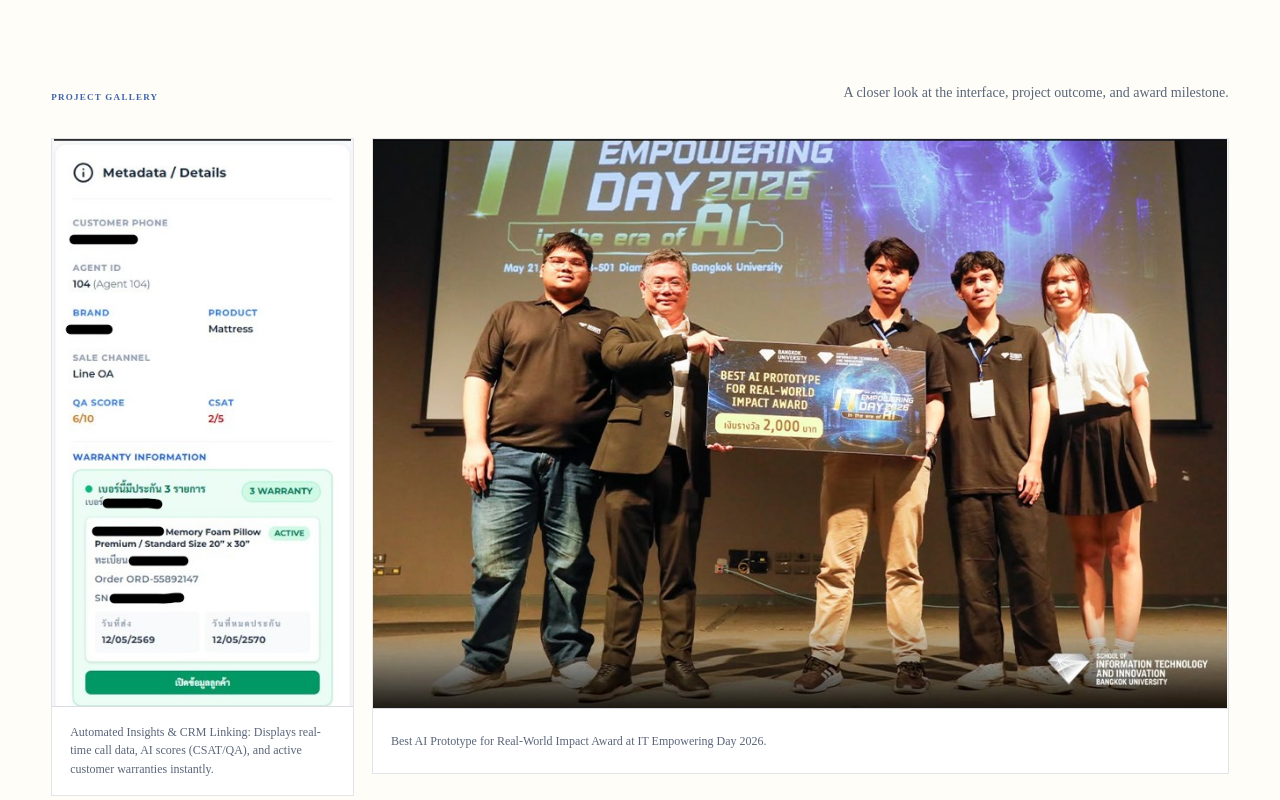
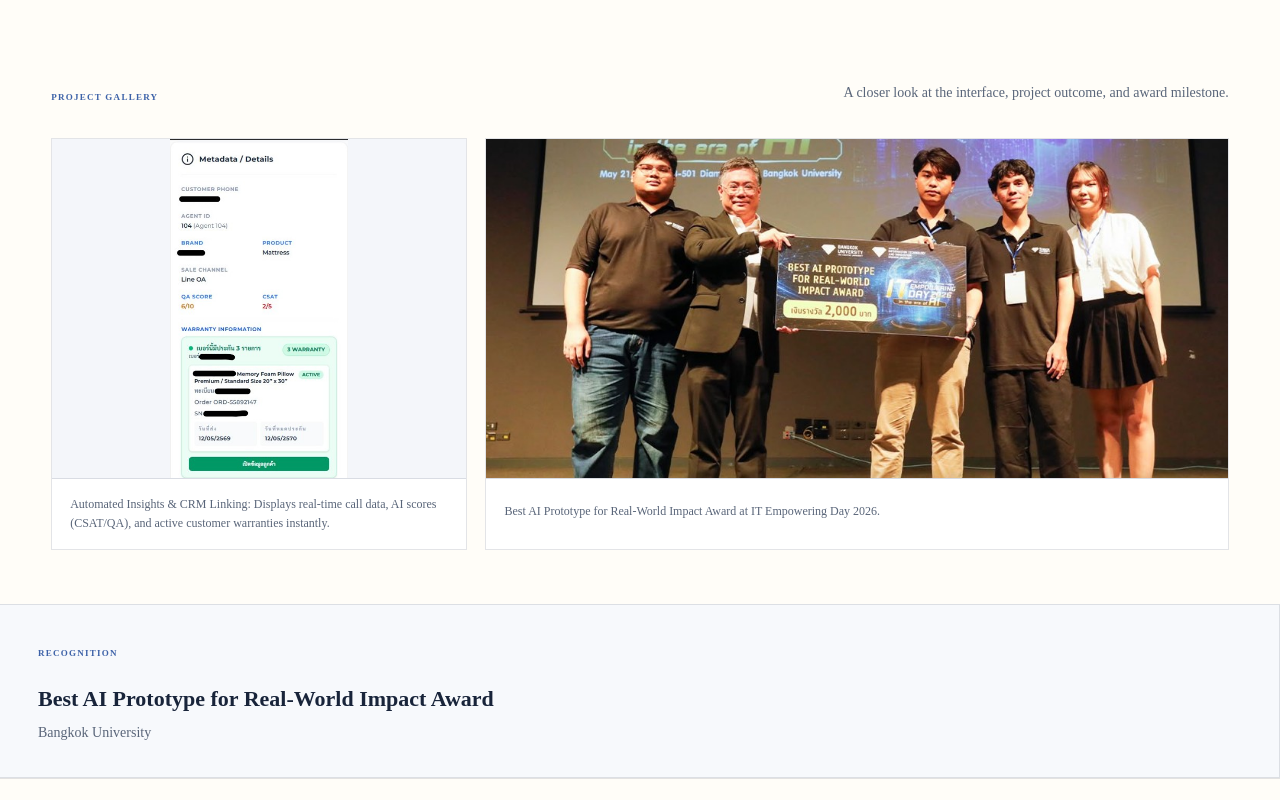
Before and after one commit to vachiravitz/portfolio-vachiravit, a Next.js app: page /projects/giewbu-ai-project in a window 1280 px wide. Shown: the part 1660-2460 px from the top of the page. Built offline with nearby package versions, Linux system fonts and the light colour scheme.

Commit message:
Match gallery proportions and restore light footer

```diff
--- a/app/case-study.css
+++ b/app/case-study.css
@@ -300,34 +300,34 @@
 
 .case-closing {
   margin-top: clamp(68px, 7vw, 104px);
-  background: var(--case-closing);
-  color: #ffffff;
+  background: var(--case-background);
+  color: var(--case-ink);
 }
 
 .case-gallery { padding-block: clamp(42px, 5vw, 70px) 54px; background: var(--case-background); color: var(--case-ink); }
-.case-gallery-heading { display: flex; justify-content: space-between; gap: 30px; align-items: end; width: min(100%, 1320px); margin: 0 auto 34px; }
+.case-gallery-heading { display: flex; justify-content: space-between; gap: 30px; align-items: end; width: 100%; margin: 0 0 34px; }
 .case-closing .case-gallery-heading > span { color: var(--case-accent); }
 .case-gallery-heading p { max-width: 520px; margin: 0; color: var(--case-text); font-size: 14px; line-height: 1.65; }
-.case-gallery-grid { display: grid; grid-template-columns: minmax(260px, .53fr) minmax(0, 1.5fr); gap: 18px; align-items: start; width: min(100%, 1320px); margin-inline: auto; }
+.case-gallery-grid { display: grid; grid-template-columns: minmax(320px, .56fr) minmax(0, 1fr); gap: 18px; align-items: stretch; width: 100%; margin-inline: 0; }
 .case-gallery figure { margin: 0; overflow: hidden; border: 1px solid var(--case-line); background: #ffffff; box-shadow: none; }
 .case-gallery-wide { grid-column: 1 / -1; }
-.case-gallery-visual { height: auto; border-bottom: 1px solid var(--case-line); background: #f4f6fa; }
-.case-gallery figure:not(.case-gallery-wide) .case-gallery-visual { height: auto; }
-.case-gallery-item-1 .case-gallery-visual { aspect-ratio: .53; }
-.case-gallery-item-2 .case-gallery-visual { aspect-ratio: 1.5; }
+.case-gallery-visual { height: clamp(340px, 24vw, 420px); border-bottom: 1px solid var(--case-line); background: #f4f6fa; }
+.case-gallery figure:not(.case-gallery-wide) .case-gallery-visual { height: clamp(340px, 24vw, 420px); }
+.case-gallery-item-1 .case-gallery-visual,
+.case-gallery-item-2 .case-gallery-visual { aspect-ratio: auto; }
 .case-closing .case-gallery .case-image { border: 0; background: #f4f6fa; }
 .case-gallery-item-2 { margin-top: 0 !important; }
 .case-gallery figcaption { display: flex; align-items: center; min-height: 64px; padding: 16px 18px; color: var(--case-text); font-size: 12px; line-height: 1.55; }
 
-.case-final-grid { display: grid; grid-template-columns: repeat(auto-fit, minmax(280px, 1fr)); margin-top: 0; border-top: 1px solid var(--case-closing-line); border-left: 0; background: transparent; }
+.case-final-grid { display: grid; grid-template-columns: repeat(auto-fit, minmax(280px, 1fr)); margin-top: 0; border-top: 1px solid var(--case-line); border-left: 0; background: #f7f9fc; }
 .case-final-after-gallery { margin-top: 0; }
-.case-final-block { min-height: 138px; padding: 32px; border-right: 1px solid var(--case-closing-line); border-bottom: 1px solid var(--case-closing-line); }
-.case-closing .case-final-block > span { color: var(--case-closing-accent); }
-.case-final-block strong { display: block; max-width: 720px; margin-top: 20px; color: #ffffff; font-size: 20px; line-height: 1.3; }
-.case-final-block small { display: block; margin-top: 9px; color: var(--case-closing-text); font-size: 13px; }
+.case-final-block { min-height: 150px; padding: 34px 38px; border-right: 1px solid var(--case-line); border-bottom: 1px solid var(--case-line); }
+.case-closing .case-final-block > span { color: var(--case-accent); }
+.case-final-block strong { display: block; max-width: 720px; margin-top: 22px; color: var(--case-ink); font-size: 22px; line-height: 1.3; }
+.case-final-block small { display: block; margin-top: 9px; color: var(--case-text); font-size: 14px; }
 .case-final-block ul { display: grid; grid-template-columns: 1fr 1fr; gap: 11px 28px; margin: 24px 0 0; padding: 0; list-style: none; }
-.case-final-block li { color: var(--case-closing-text); font-size: 12px; }
-.case-final-block li::before { margin-right: 8px; color: var(--case-closing-accent); content: "—"; }
+.case-final-block li { color: var(--case-text); font-size: 12px; }
+.case-final-block li::before { margin-right: 8px; color: var(--case-accent); content: "—"; }
 
 .case-documentation {
   display: flex;
@@ -349,9 +349,9 @@
 .case-documentation span { display: inline-flex; align-items: center; gap: 12px; }
 .case-documentation:hover { color: #ffffff; filter: brightness(.94); }
 
-.case-closing .case-footer { display: flex; align-items: center; justify-content: space-between; min-height: 138px; border-top: 1px solid var(--case-closing-line); color: var(--case-closing-text); font-size: 10px; }
-.case-closing .case-footer a { color: #ffffff; }
-.case-closing .case-footer a:hover { color: var(--case-closing-accent); }
+.case-closing .case-footer { display: flex; align-items: center; justify-content: space-between; min-height: 170px; border-top: 1px solid var(--case-line); color: var(--case-text); font-size: 10px; }
+.case-closing .case-footer a { color: var(--case-text); }
+.case-closing .case-footer a:hover { color: var(--case-accent); }
 
 @media (max-width: 1000px) {
   .case-title-row { grid-template-columns: 1fr; }
--- a/app/data/projects.ts
+++ b/app/data/projects.ts
@@ -36,7 +36,7 @@
       ],
       gallery: [
         { image: "/images/projects/giewbu-cover2.jpg", caption: "Automated Insights & CRM Linking: Displays real-time call data, AI scores (CSAT/QA), and active customer warranties instantly.", wide: false, fit: "contain" },
-        { image: "/images/projects/giewbu-award.jpg", caption: "Best AI Prototype for Real-World Impact Award at IT Empowering Day 2026.", wide: false, fit: "contain" },
+        { image: "/images/projects/giewbu-award.jpg", caption: "Best AI Prototype for Real-World Impact Award at IT Empowering Day 2026.", wide: false, fit: "cover" },
 
       ],
       collaborators: [], // ตัวอย่าง: ["Name One", "Name Two"]
```
